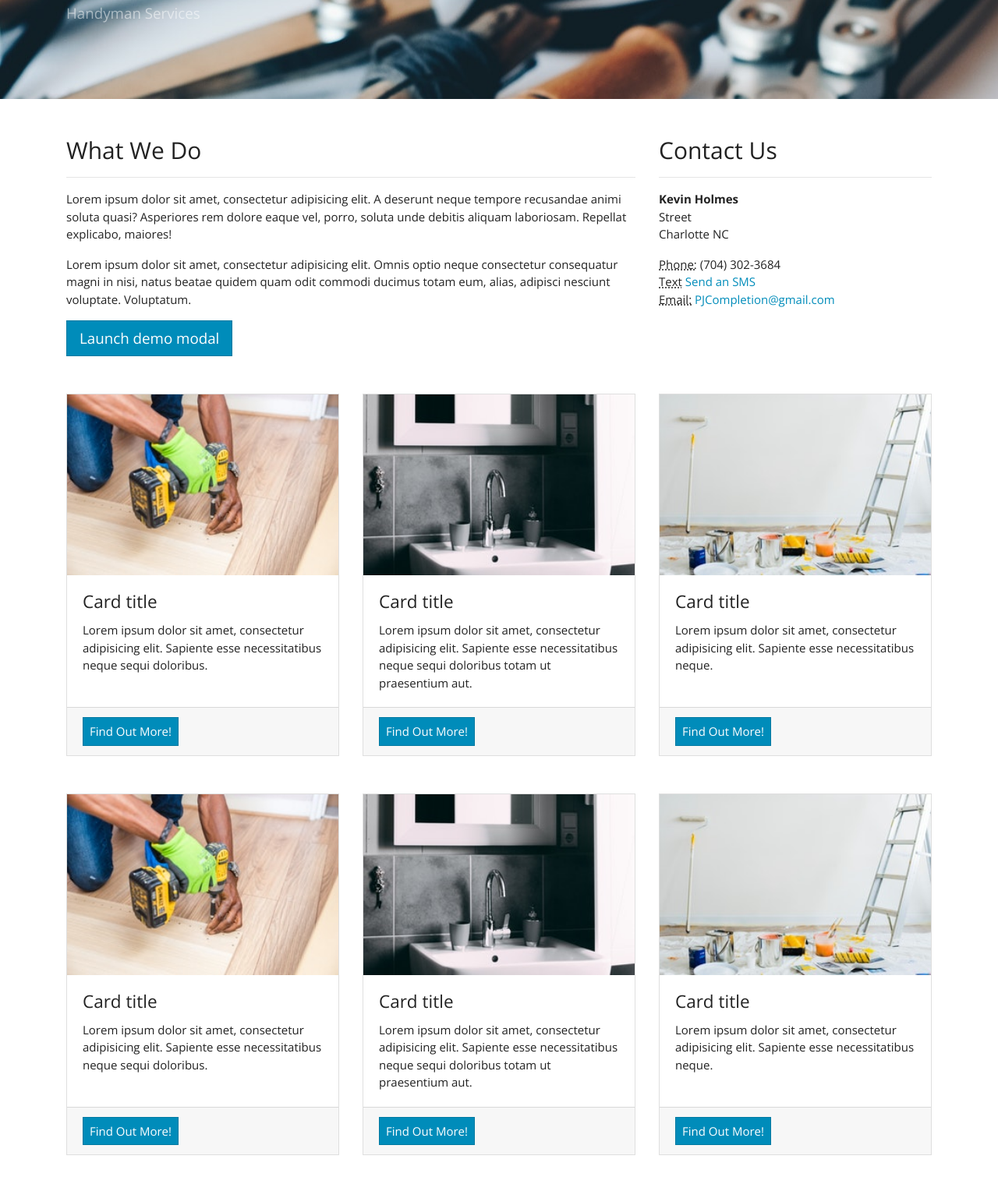
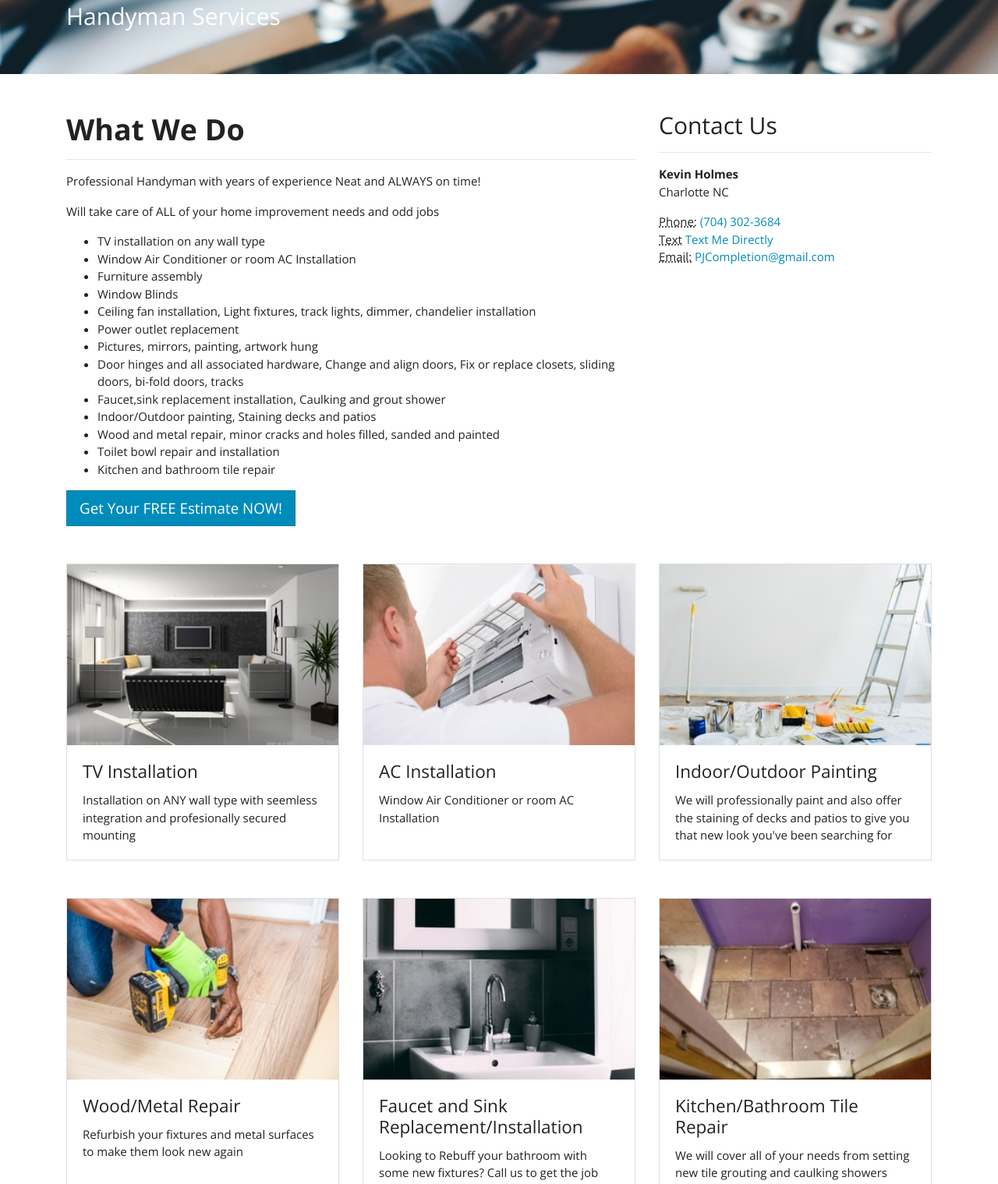
Before and after one commit to bgrego11/projectCompletion, a website: page index.html in a window 1280 px wide. Shown: the part 224-1743 px from the top of the page at 78% size. Drawn offline with nearby package versions, Linux system fonts and the light colour scheme; files that its build step writes are made by us from their sources; files whose address does not match are found by name.

Commit message:
added content to services and homepage

```diff
--- a/index.html
+++ b/index.html
@@ -58,7 +58,7 @@
       <div class="row h-100 align-items-center">
         <div class="col-lg-12">
           <h1 class="display-4 text-white mt-5 mb-2">Project Completion</h1>
-          <p class="lead mb-5 text-white-50">Handyman Services</p>
+          <h2  style="color:white;">Handyman Services</h2>
         </div>
       </div>
     </div>
@@ -69,13 +69,30 @@
 
     <div class="row">
       <div class="col-md-8 mb-5">
-        <h2>What We Do</h2>
+        <h1 style="font-weight:bold;">What We Do</h1>
         <hr>
-        <p>Lorem ipsum dolor sit amet, consectetur adipisicing elit. A deserunt neque tempore recusandae animi soluta quasi? Asperiores rem dolore eaque vel, porro, soluta unde debitis aliquam laboriosam. Repellat explicabo, maiores!</p>
-        <p>Lorem ipsum dolor sit amet, consectetur adipisicing elit. Omnis optio neque consectetur consequatur magni in nisi, natus beatae quidem quam odit commodi ducimus totam eum, alias, adipisci nesciunt voluptate. Voluptatum.</p>
+        <p>Professional Handyman with years of experience Neat and ALWAYS on time!</p>
+        <p>Will take care of ALL of your home improvement needs and odd jobs</p>
+        <p>
+          <ul>
+            <li>TV installation on any wall type</li>
+            <li>Window Air Conditioner or room AC Installation</li>
+            <li>Furniture assembly</li>
+            <li>Window Blinds</li>
+            <li>Ceiling fan installation, Light fixtures, track lights, dimmer, chandelier installation</li>
+            <li>Power outlet replacement</li>
+            <li>Pictures, mirrors, painting, artwork hung</li>
+            <li>Door hinges and all associated hardware, Change and align doors, Fix or replace closets, sliding doors, bi-fold doors, tracks</li>
+            <li>Faucet,sink replacement installation, Caulking and grout shower</li>
+            <li>Indoor/Outdoor painting, Staining decks and patios</li>
+            <li>Wood and metal repair, minor cracks and holes filled, sanded and painted</li>
+            <li>Toilet bowl repair and installation</li>
+            <li>Kitchen and bathroom tile repair</li>
+          </ul>
+        </p>
 
         <button type="button" class="btn btn-primary btn-lg" data-toggle="modal" data-target="#exampleModal">
-          Launch demo modal
+          Get Your FREE Estimate NOW!
         </button>
 
       </div>
@@ -84,16 +101,15 @@
         <hr>
         <address>
           <strong>Kevin Holmes</strong>
-          <br>Street
           <br>Charlotte NC
           <br>
         </address>
         <address>
           <abbr title="Phone">Phone:</abbr>
-          (704) 302-3684
+          <a href="tel:704-302-3684">(704) 302-3684</a>
           <br>
           <abbr title="Sms">Text</abbr>
-          <a href="sms://+17043023684">Send an SMS</a>
+          <a href="sms://+17043023684"> Text Me Directly</a>
           <br>
           <abbr title="Email">Email:</abbr>
           <a target="_blank" href="mailto:pjcompletion@gmail.com">PJCompletion@gmail.com</a>
@@ -104,37 +120,30 @@
     <div class="row">
       <div class="col-md-4 mb-5">
         <div class="card h-100">
-          <img class="card-img-top" src="/cardCarp1.jpg" alt="">
+          <img class="card-img-top" src="/tv.jpg" alt="">
           <div class="card-body">
-            <h4 class="card-title">Card title</h4>
-            <p class="card-text">Lorem ipsum dolor sit amet, consectetur adipisicing elit. Sapiente esse necessitatibus neque sequi doloribus.</p>
+            <h4 class="card-title">TV Installation</h4>
+            <p class="card-text">Installation on ANY wall type with seemless integration and profesionally secured mounting</p>
           </div>
-          <div class="card-footer">
-            <a href="#" class="btn btn-primary">Find Out More!</a>
-          </div>
+
         </div>
       </div>
       <div class="col-md-4 mb-5">
         <div class="card h-100">
-          <img class="card-img-top" src="/br.jpg" alt="">
+          <img class="card-img-top" src="/airconditioner.jpg" alt="">
           <div class="card-body">
-            <h4 class="card-title">Card title</h4>
-            <p class="card-text">Lorem ipsum dolor sit amet, consectetur adipisicing elit. Sapiente esse necessitatibus neque sequi doloribus totam ut praesentium aut.</p>
+            <h4 class="card-title">AC Installation</h4>
+            <p class="card-text">Window Air Conditioner or room AC Installation</p>
           </div>
-          <div class="card-footer">
-            <a href="#" class="btn btn-primary">Find Out More!</a>
-          </div>
+
         </div>
       </div>
       <div class="col-md-4 mb-5">
         <div class="card h-100">
           <img class="card-img-top" src="./paint.jpg" alt="">
           <div class="card-body">
-            <h4 class="card-title">Card title</h4>
-            <p class="card-text">Lorem ipsum dolor sit amet, consectetur adipisicing elit. Sapiente esse necessitatibus neque.</p>
-          </div>
-          <div class="card-footer">
-            <a href="#" class="btn btn-primary">Find Out More!</a>
+            <h4 class="card-title">Indoor/Outdoor Painting</h4>
+            <p class="card-text">We will professionally paint and also offer the staining of decks and patios to give you that new look you've been searching for</p>
           </div>
         </div>
       </div>
@@ -147,74 +156,31 @@
             <div class="card h-100">
               <img class="card-img-top" src="/cardCarp1.jpg" alt="">
               <div class="card-body">
-                <h4 class="card-title">Card title</h4>
-                <p class="card-text">Lorem ipsum dolor sit amet, consectetur adipisicing elit. Sapiente esse necessitatibus neque sequi doloribus.</p>
+                <h4 class="card-title">Wood/Metal Repair</h4>
+                <p class="card-text">Refurbish your fixtures and metal surfaces to make them look new again</p>
               </div>
-              <div class="card-footer">
-                <a href="#" class="btn btn-primary">Find Out More!</a>
-              </div>
+
             </div>
           </div>
           <div class="col-md-4 mb-5">
             <div class="card h-100">
               <img class="card-img-top" src="/br.jpg" alt="">
               <div class="card-body">
-                <h4 class="card-title">Card title</h4>
-                <p class="card-text">Lorem ipsum dolor sit amet, consectetur adipisicing elit. Sapiente esse necessitatibus neque sequi doloribus totam ut praesentium aut.</p>
-              </div>
-              <div class="card-footer">
-                <a href="#" class="btn btn-primary">Find Out More!</a>
+                <h4 class="card-title">Faucet and Sink Replacement/Installation</h4>
+                <p class="card-text">Looking to Rebuff your bathroom with some new fixtures? Call us to get the job done right the first time</p>
               </div>
             </div>
           </div>
           <div class="col-md-4 mb-5">
             <div class="card h-100">
-              <img class="card-img-top" src="./paint.jpg" alt="">
+              <img class="card-img-top" src="./tile_small.jpg" alt="">
               <div class="card-body">
-                <h4 class="card-title">Card title</h4>
-                <p class="card-text">Lorem ipsum dolor sit amet, consectetur adipisicing elit. Sapiente esse necessitatibus neque.</p>
-              </div>
-              <div class="card-footer">
-                <a href="#" class="btn btn-primary">Find Out More!</a>
+                <h4 class="card-title">Kitchen/Bathroom Tile Repair</h4>
+                <p class="card-text">We will cover all of your needs from setting new tile grouting and caulking showers</p>
               </div>
             </div>
           </div>
         </div>
-        <!-- /.row -->
-
-        <div class="row">
-          <div class="col-md-4 mb-5">
-            <div class="card h-100">
-              <img class="card-img-top" src="/cardCarp1.jpg" alt="">
-              <div class="card-body">
-                <h4 class="card-title">Card title</h4>
-                <p class="card-text">Lorem ipsum dolor sit amet, consectetur adipisicing elit. Sapiente esse necessitatibus neque sequi doloribus.</p>
-              </div>
-              <div class="card-footer">
-                <a href="#" class="btn btn-primary">Find Out More!</a>
-              </div>
-            </div>
-          </div>
-          <div class="col-md-4 mb-5">
-            <div class="card h-100">
-              <img class="card-img-top" src="/br.jpg" alt="">
-              <div class="card-body">
-                <h4 class="card-title">Card title</h4>
-                <p class="card-text">Lorem ipsum dolor sit amet, consectetur adipisicing elit. Sapiente esse necessitatibus neque sequi doloribus totam ut praesentium aut.</p>
-              </div>
-            </div>
-          </div>
-          <div class="col-md-4 mb-5">
-            <div class="card h-100">
-              <img class="card-img-top" src="./paint.jpg" alt="">
-              <div class="card-body">
-                <h4 class="card-title">Card title</h4>
-                <p class="card-text">Lorem ipsum dolor sit amet, consectetur adipisicing elit. Sapiente esse necessitatibus neque.</p>
-              </div>
-            </div>
-          </div>
-        </div>
-    </div>
 
 
 <!-- Modal -->
@@ -258,7 +224,8 @@
     </div>
   </div>
 </div>
-
+</div>
+</div>
 
   <!-- Footer -->
   <footer class="py-5 bg-dark">
```
Also changed, not shown: services.html (+40 -4 lines), css/airconditioner.jpg (added), css/airconditioner_large.jpg (added), css/faucet_large.jpg (added), css/paint_large.jpg (added), css/tile_large.jpg (added), css/tile_small.jpg (added), css/tv.jpg (added), css/tv_Large.jpg (added), css/woodrepair_large.jpg (added), 1 other file.
